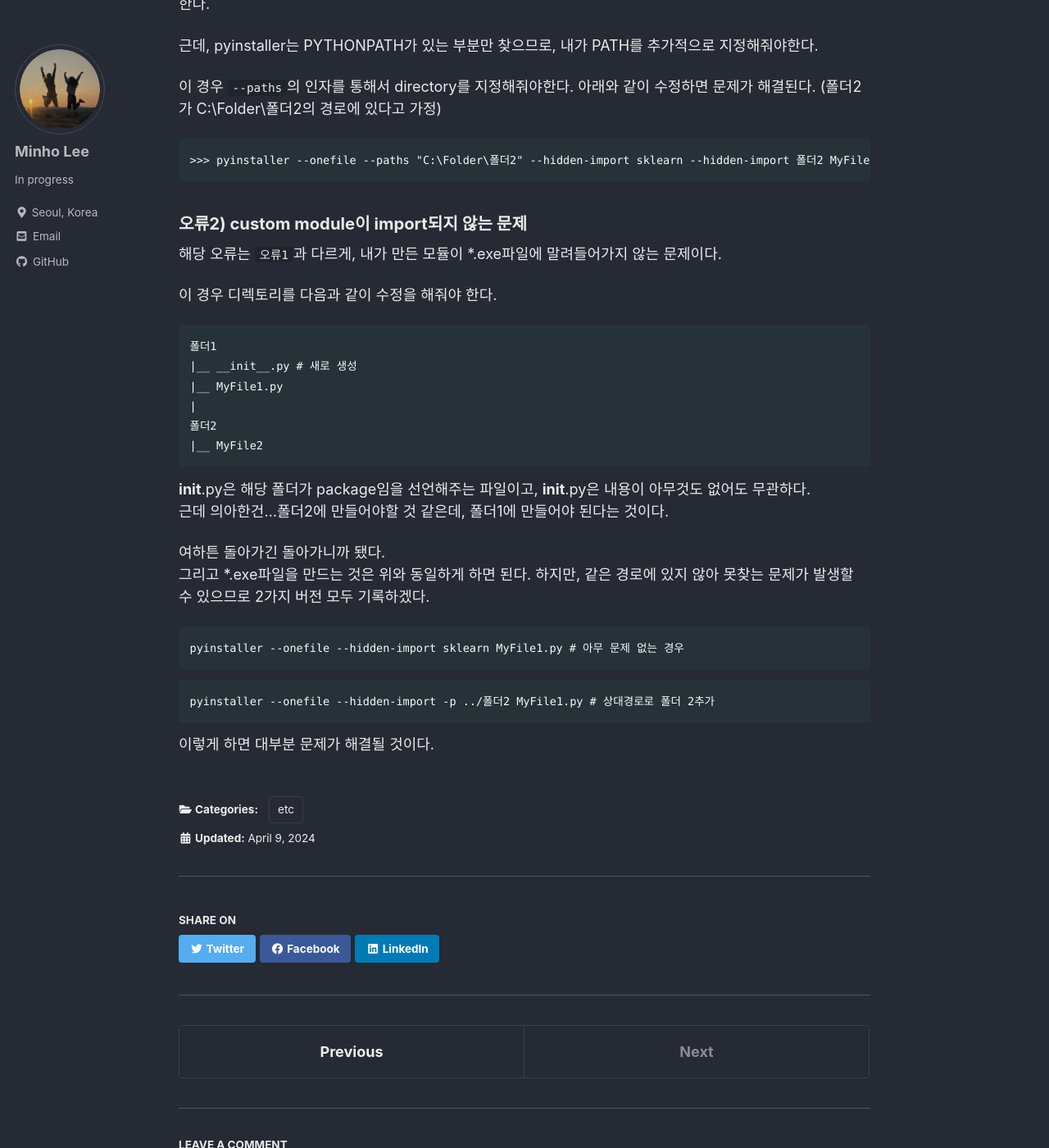
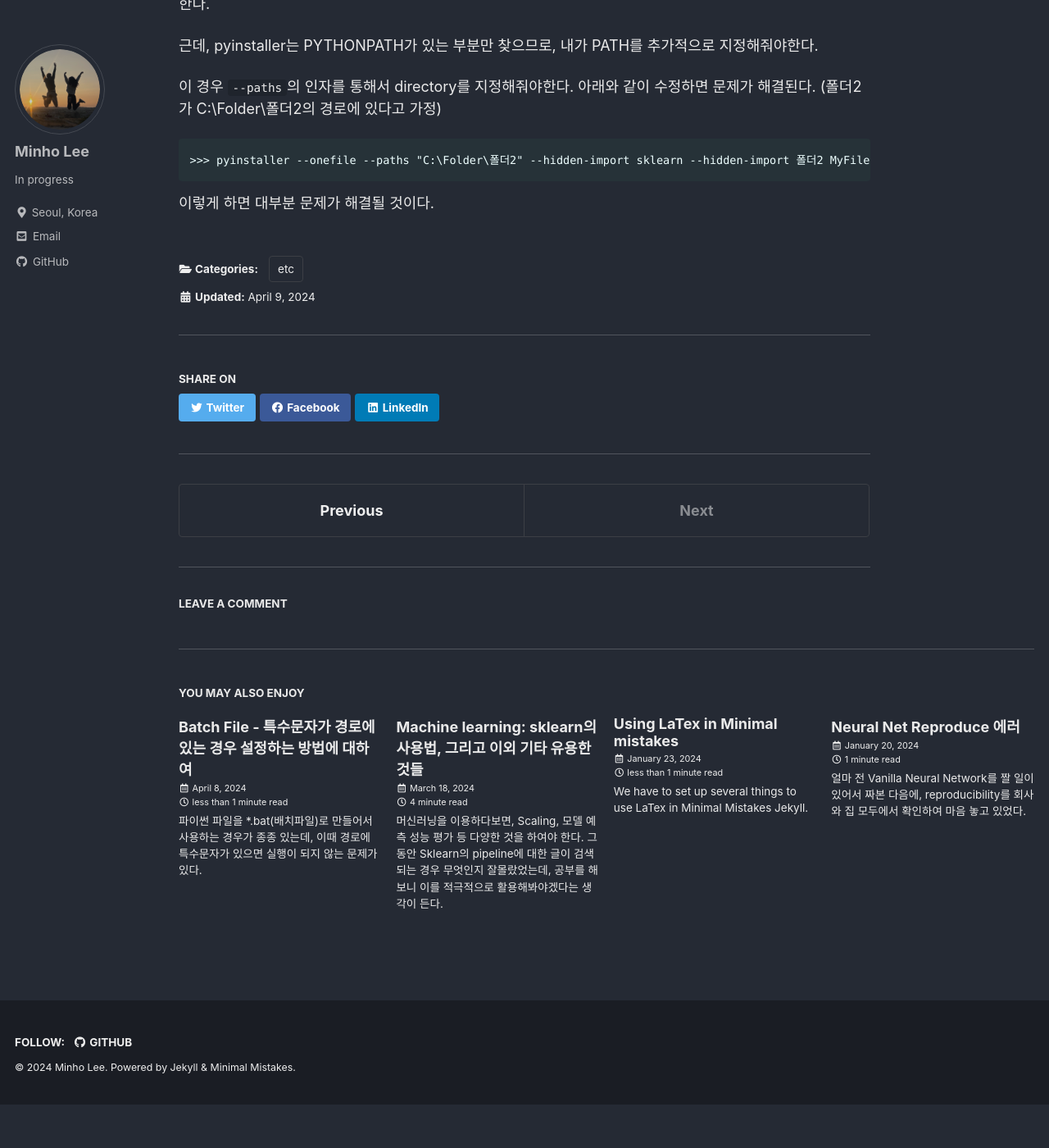
Before and after one commit to Inundata/Inundata.github.io, a Jekyll site: the page built from _posts/PyInstaller/2024-04-09-PyInstaller.md, in a window 1280 px wide and 1400 px high, scrolled down 1826 px. Shown: the whole window at 82% size. Built offline with Jekyll 4.4.1, drawn with Linux system fonts in a browser that asks for light colours; cached includes are drawn as plain includes; comment, search, counter and statistics services are not loaded; after the commit the page ends 3173 px from its top, so only the background shows below that; some of the changed text lies outside the part shown.

Commit message:
# 내용 삭제

````diff
--- a/_posts/PyInstaller/2024-04-09-PyInstaller.md
+++ b/_posts/PyInstaller/2024-04-09-PyInstaller.md
@@ -81,7 +81,7 @@
 >>> pyinstaller --onefile --paths "C:\Folder\폴더2" --hidden-import sklearn --hidden-import 폴더2 MyFile1.py
 ```
 
-### 오류2) custom module이 import되지 않는 문제
+<!-- ### 오류2) custom module이 import되지 않는 문제
 
 해당 오류는 `오류1`과 다르게, 내가 만든 모듈이 *.exe파일에 말려들어가지 않는 문제이다. <br/>
 
@@ -107,6 +107,6 @@
 
 ```
 pyinstaller --onefile --hidden-import -p ../폴더2 MyFile1.py # 상대경로로 폴더 2추가
-```
+``` -->
 
 이렇게 하면 대부분 문제가 해결될 것이다.
````
